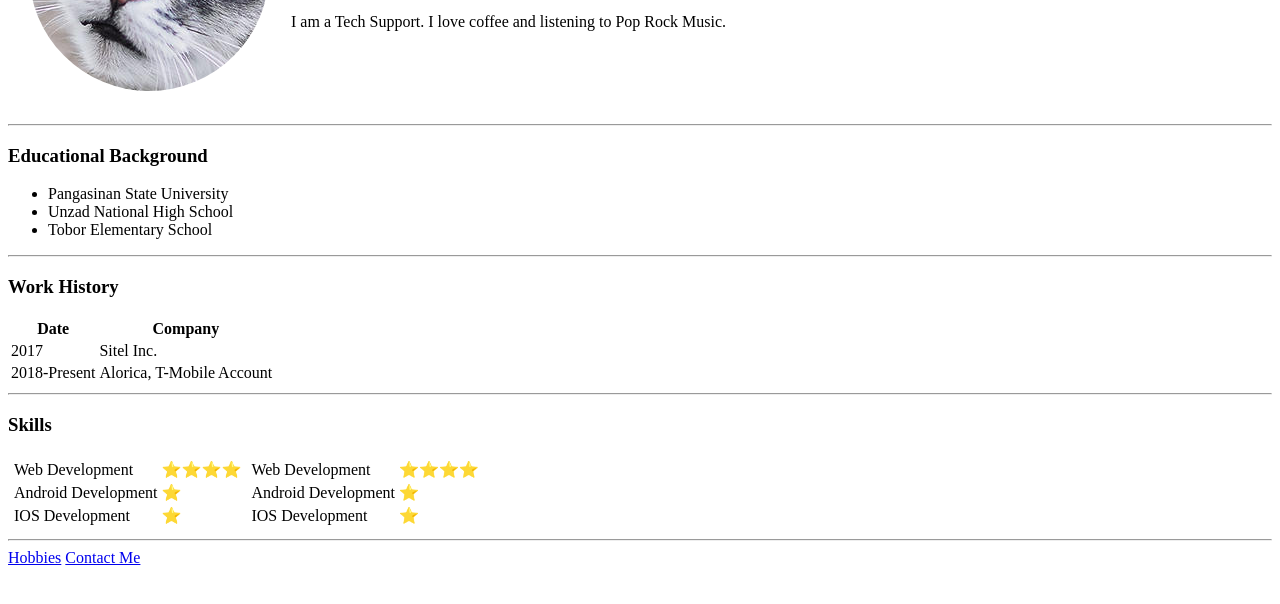
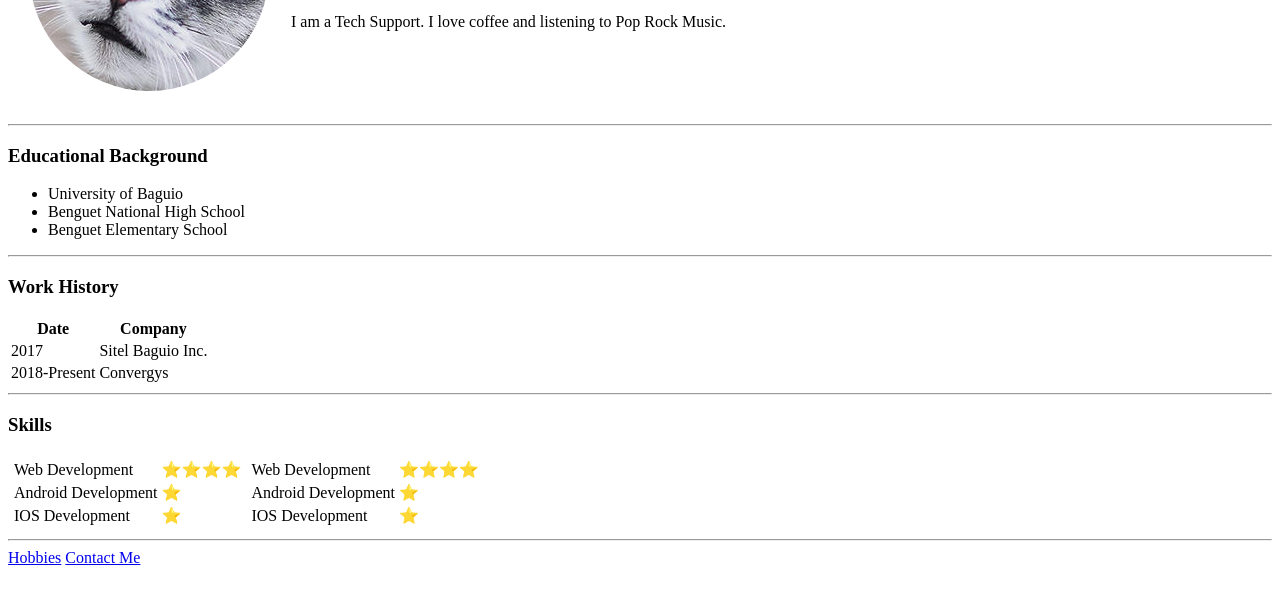
Before and after one commit to themonks112/cv, a plain HTML site: page index.html in a window 1280 px wide. Shown: the part 178-782 px from the top of the page. Drawn offline with Linux system fonts and the light colour scheme.

Commit message:
updated information

```diff
--- a/index.html
+++ b/index.html
@@ -21,9 +21,9 @@
   <hr>
   <h3>Educational Background</h3>
   <ul>
-    <li>Pangasinan State University</li>
-    <li>Unzad National High School</li>
-    <li>Tobor Elementary School</li>
+    <li>University of Baguio</li>
+    <li>Benguet National High School</li>
+    <li>Benguet Elementary School</li>
   </ul>
 
   <hr>
@@ -38,11 +38,11 @@
     <tbody>
       <tr>
         <td>2017</td>
-        <td>Sitel Inc.</td>
+        <td>Sitel Baguio Inc.</td>
       </tr>
       <tr>
         <td>2018-Present</td>
-        <td>Alorica, T-Mobile Account</td>
+        <td>Convergys</td>
       </tr>
     </tbody>
   </table>
```
